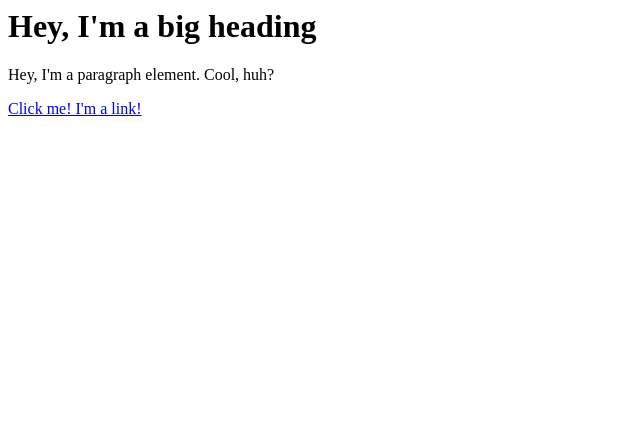
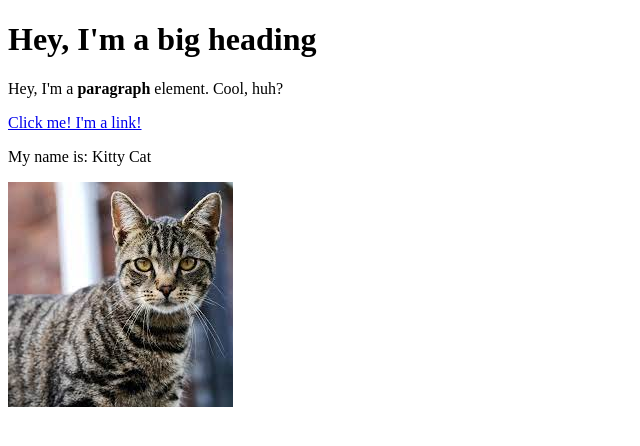
Before and after one commit to UnDeadPresident/comic-book-hero, a plain HTML site: page test.html in a window 1280 px wide. Shown: the whole page, without its empty margins (0-640 px from the left). Drawn offline with Linux system fonts and the light colour scheme.

Commit message:
Added a cat image and a few more elements.

```diff
--- a/test.html
+++ b/test.html
@@ -1,3 +1,17 @@
-<h1>Hey, I'm a big heading</h1>
-<p>Hey, I'm a paragraph element. Cool, huh?</p>
-<a href="https://google.com" target="_blank" title="Let's go to Google.">Click me! I'm a link!</a>
+<!DOCTYPE html>
+<!DOCTYPE html>
+<html>
+<head>
+	<meta charset="utf-8">
+	<meta name="viewport" content="width=device-width, initial-scale=1">
+	<title>Test page</title>
+</head>
+<body>
+	<h1>Hey, I'm a big heading</h1>
+	<p>Hey, I'm a <b>paragraph</b> element. Cool, huh?</p>
+	<a href="https://google.com" target="_blank" title="Let's go to Google.">Click me! I'm a link!</a>
+	<p>My name is:
+	Kitty Cat</p>
+	<img src="img/cat.jpg">
+</body>
+</html>
```
Also changed, not shown: img/cat.jpg (added).
